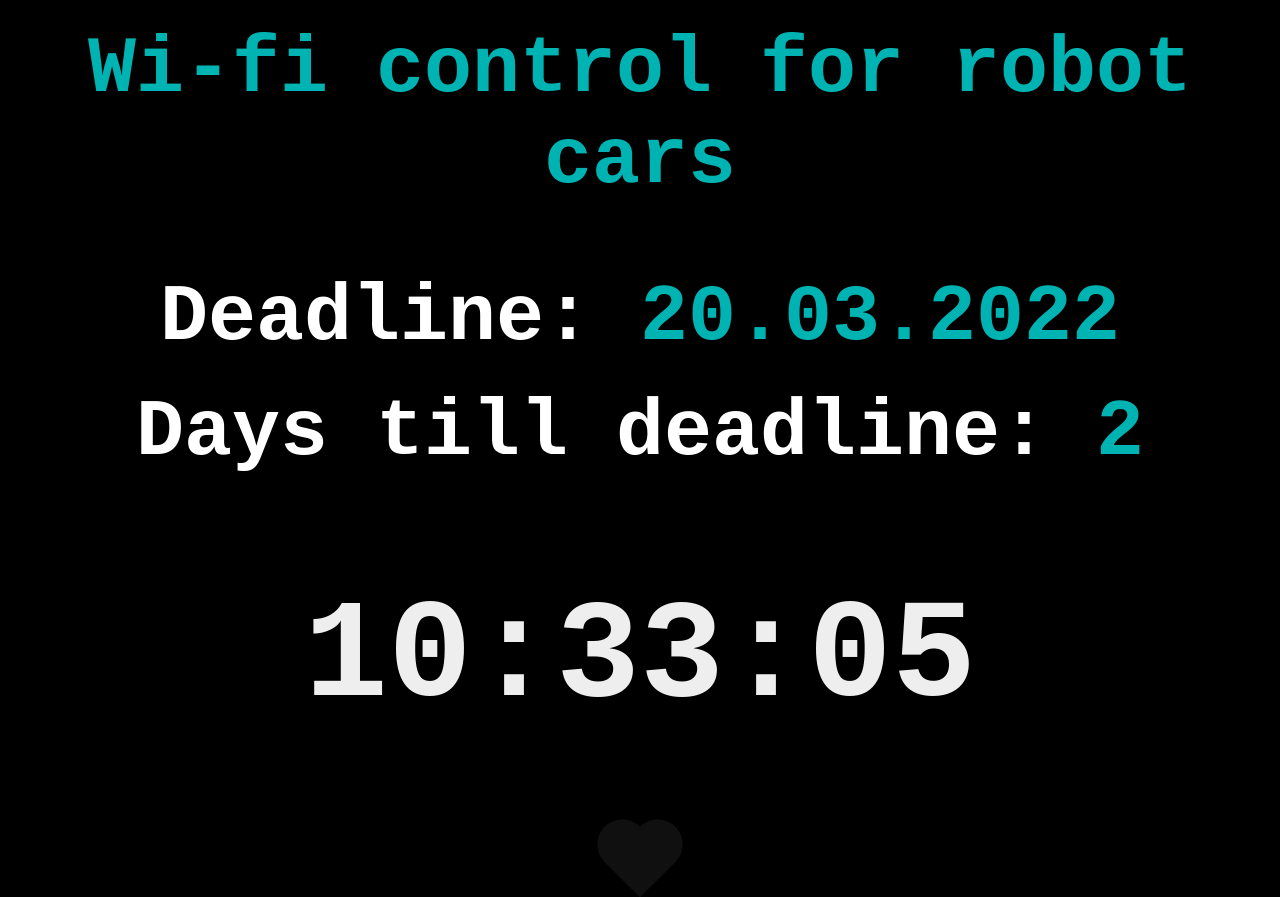
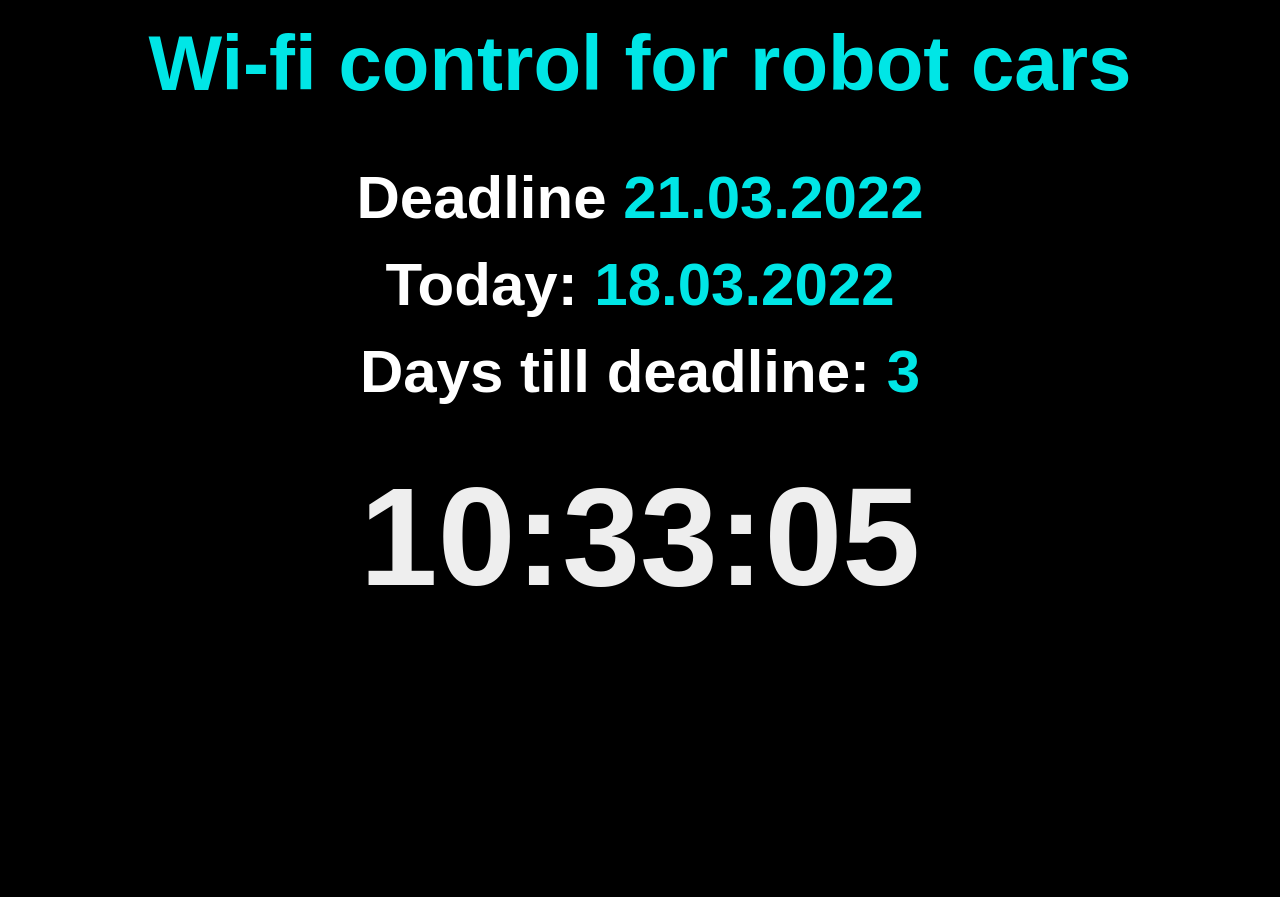
Before and after one commit to Trimple/Web-design-learning, a website: page index.html in a window 1280 px wide. After the commit the page ends 800 px from the top, so only its background shows below. Drawn offline with Linux system fonts and the light colour scheme.

Commit message:
Updated the site

```diff
--- a/index.html
+++ b/index.html
@@ -5,47 +5,92 @@
         <link rel="stylesheet" href="styles.css">
         <script>
 
+            // function convertDateToStringWithTime(inputDate)
+            // {
+            //     let day = inputDate.getDate();
+            //     let month = inputDate.getMonth() + 1;
+            //     let year = inputDate.getFullYear();
+            //     let hours = inputDate.getHours();
+            //     let minutes = inputDate.getMinutes();
+
+            //     let testString = "" + (day > 9 ? day : "0" + day) + "." + (month > 9 ? month: "0" + month) + "." + year + " (" + hours+":" + (minutes > 9 ? minutes : "0" + minutes + ")");
+
+            //     return testString;
+            // }
+
+            function convertDateToString(inputDate)
+            {
+                let day = inputDate.getDate();
+                let month = inputDate.getMonth() + 1;
+                let year = inputDate.getFullYear();
+
+                let testString = "" + (day > 9 ? day : "0" + day) + "." + (month > 9 ? month: "0" + month) + "." + year;
+
+                return testString;
+            }
+
             function myFunction() {
-                let deadlineDate = "2022-03-20T00:03:00"
+                let deadlineDate = "2022-03-21T12:00:00"
 
                 let testDate = new Date(deadlineDate);
-                let day = testDate.getDate();
-                let month = testDate.getMonth() + 1;
-                let year = testDate.getFullYear();
-                let testString = "" + (day > 9 ? day : "0" + day) + "." + (month > 9 ? month: "0" + month) + "." + year;
+                let currentDate = new Date();
+
+                if (testDate.getDate() == currentDate.getDate())
+                {
+                    document.getElementById("todayText").style.fontSize = "2.0em";
+                    document.getElementById("todayText").innerHTML = "Today is the day! ";
+                    document.getElementById("todayText").style.background = "linear-gradient(35deg, #833ab4, #fd1d1d, #fcb045)"
+                    document.getElementById("todayText").style.webkitBackgroundClip = "text";
+                    document.getElementById("todayText").style.webkitTextFillColor = "transparent";
+                }
+                else
+                {
+                    document.getElementById("numberOfDaysText").innerHTML = "Days till deadline: ";
+                    document.getElementById("deadlineText").innerHTML = "Deadline ";
+                    document.getElementById("todayText").innerHTML = "Today: ";
+
+                    // let testString = convertDateToStringWithTime(testDate);
+                    let testString = convertDateToString(testDate);
 
                     document.getElementById("deadlineDate").innerHTML = testString;
                     let targetDate = new Date(deadlineDate);
-                let currentDate = new Date();
-                document.getElementById("number_of_days").innerHTML = ((targetDate.getTime() - currentDate.getTime())/ (1000 * 3600 * 24)).toFixed(0);
+                    let todayString = convertDateToString(currentDate);
+                    document.getElementById("todayDate").innerHTML = todayString;
+                    document.getElementById("number_of_days").innerHTML = ((targetDate.getTime() - currentDate.getTime()) / (1000 * 3600 * 24)).toFixed(0);
+                }
             }
 
-        </script>
-    </head>
+        </script></head>
         <body onload="myFunction()">
-        <div class="additional_text"> <span style="color:cyan; opacity: 70%;">Wi-fi control for robot cars</span></div><br>
-        <!-- <div class="additional_text"></div> -->
-        <div class="additional_text">Deadline: <span id="deadlineDate" style="color:cyan; opacity: 70%;"></span>
+            <div class="additional_text"> <span style="color:cyan; opacity: 90%; font-size: 1.3em;">Wi-fi control for robot
+                    cars</span></div><br>
+            <div class="additional_text"><span id="deadlineText"></span> <span id="deadlineDate"
+                    style="color:cyan; opacity: 90%;"></span>
             </div>
-        <div class="additional_text">Days till deadline: <span id="number_of_days" style="color:cyan; opacity:70%;"></span>
+            <div class="additional_text"><span id="todayText"></span> <span id="todayDate"
+                    style="color:cyan;opacity:90%;"></span></div>
+            <div class="additional_text"><span id="numberOfDaysText"></span> <span id="number_of_days"
+                    style="color:cyan; opacity:90%;"></span>
         </body>
         </div>
         <div class="clock_div"></div><span id="clock" class="clock_div"></span></div>
-    <div class="heart"></div>
-
+        <div class="additional_text"><span id="goHomeText"></span></div>
         <script>
             (function theTime() {
-
                 var clockElement = document.getElementById("clock");
-                ``
-                function updateClock(clock) {
+                function updateClock(clock)
+                 {
                     let currentDate = new Date();
                     let seconds = currentDate.getSeconds();
                     let minutes = currentDate.getMinutes();
                     let hours = currentDate.getHours();
                     clock.innerHTML = "" + (hours > 9 ? hours : "0" + hours) + ":" + (minutes > 9 ? minutes : "0" + minutes) + ":" + (seconds > 9 ? seconds : "0" + seconds);
+
+                    if (hours >= 20)
+                    {
+                        document.getElementById("goHomeText").innerHTML = "GO HOME!";
                     }
-
+                }
                 setInterval(function () {
                     updateClock(clockElement);
                 }, 1000);
--- a/styles.css
+++ b/styles.css
@@ -2,7 +2,6 @@
    --heart-color-off: #101010;
     --heart_color_on: pink;
  }
-
 
 body
 {
@@ -14,19 +13,20 @@ div{
 }
 
 .additional_text{
+  font-family: 'Rubik One', sans-serif;
   display: table;
   margin: 0.3em auto;
 
   text-align: center;
   font-weight: 600;
-  font-size: 80px;
+  font-size: 60px;
 }
 
 #clock{
   display: table;
-  margin: 100px auto;
+  margin: 50px auto;
   color: #EEEEEE;
-  font-family: monospace;
+  font-family: 'Rubik One', sans-serif;
   font-weight: 600;
   font-size: 140px;
 }
@@ -39,54 +39,12 @@ div{
   width: 0px;
 }
 
-.heart {
-    position: relative;
-    margin: 0 auto;
-    background-color: var(--heart-color-off);
-    height: 50px;
-    width: 50px;
-    transform: rotate(-45deg);
-  }
-   .heart::after {
-    background-color: var(--heart-color-off);
-    content: "";
-    border-radius: 50%;
-    position: absolute;
-    width: 50px;
-    height: 50px;
-    top: 0px;
-    left: 25px;
-  }
-  .heart::before {
-    content: "";
-    background-color: var(--heart-color-off);
-    border-radius: 50%;
-    position: absolute;
-    width: 50px;
-    height: 50px;
-    top: -25px;
-    left: 0px;
-  }
-
-  .heart:hover
-  {
-    background-color: var(--heart_color_on);
-    animation-name: heartbeat;
-    animation-duration: 1s;
-    animation-iteration-count: 1;
-  }
-  .heart:hover::before{
-    background-color: var(--heart_color_on);
-  }
-  .heart:hover::after{
-    background-color: var(--heart_color_on);
-  }
-
-  @keyframes heartbeat {
-    0% {
-      transform: scale(1) rotate(-45deg);
-    }
-    50% {
-      transform: scale(1.2) rotate(-45deg);
-    }
-  }
+#goHomeText
+{
+  font-family: 'Rubik One', sans-serif;
+  font-size: 120px;
+  background: linear-gradient(45deg, orange 33%, red );
+  background-clip: text;
+  -webkit-background-clip: text;
+  -webkit-text-fill-color: transparent;
+}
```
Lines whose indentation alone changed are shown as unchanged.
